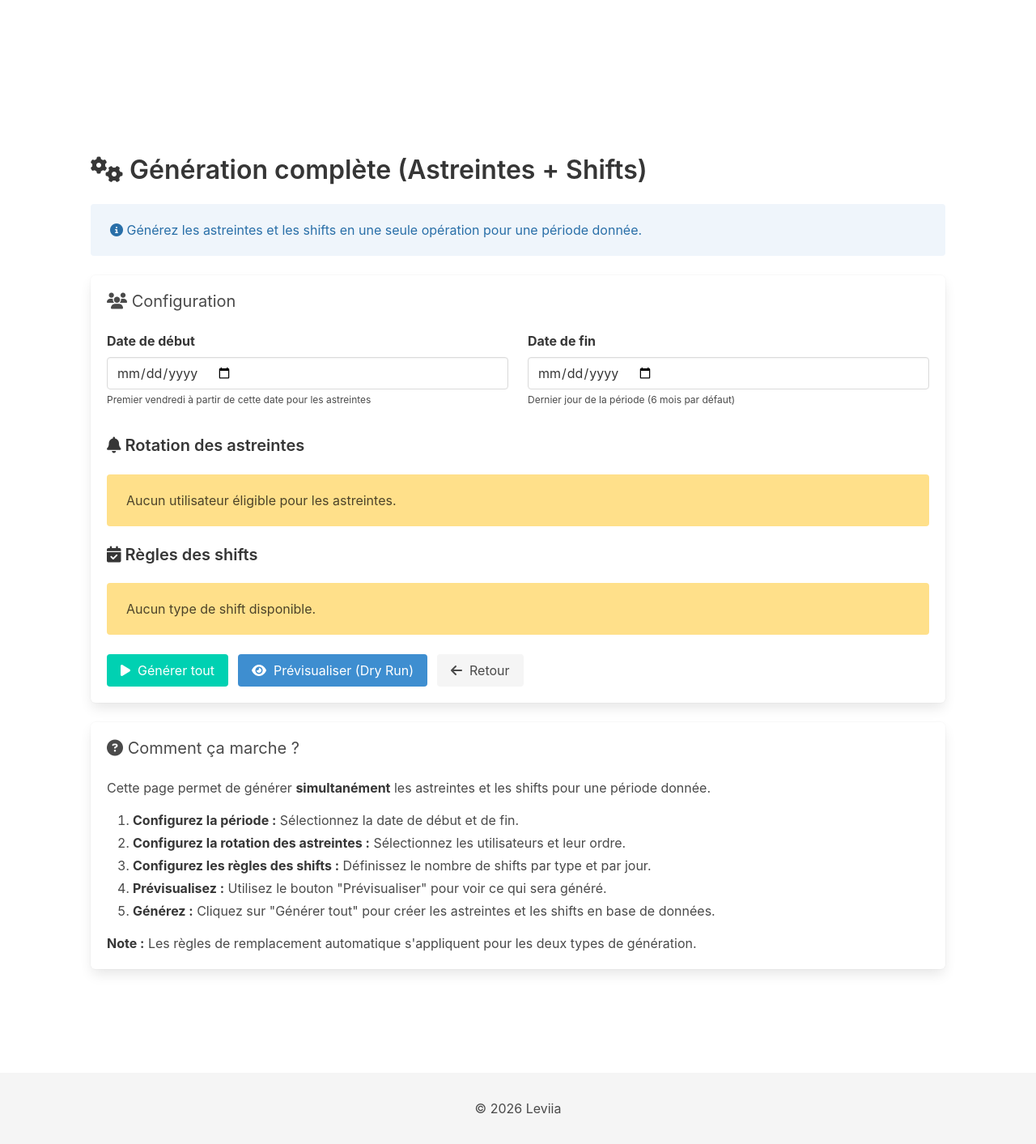
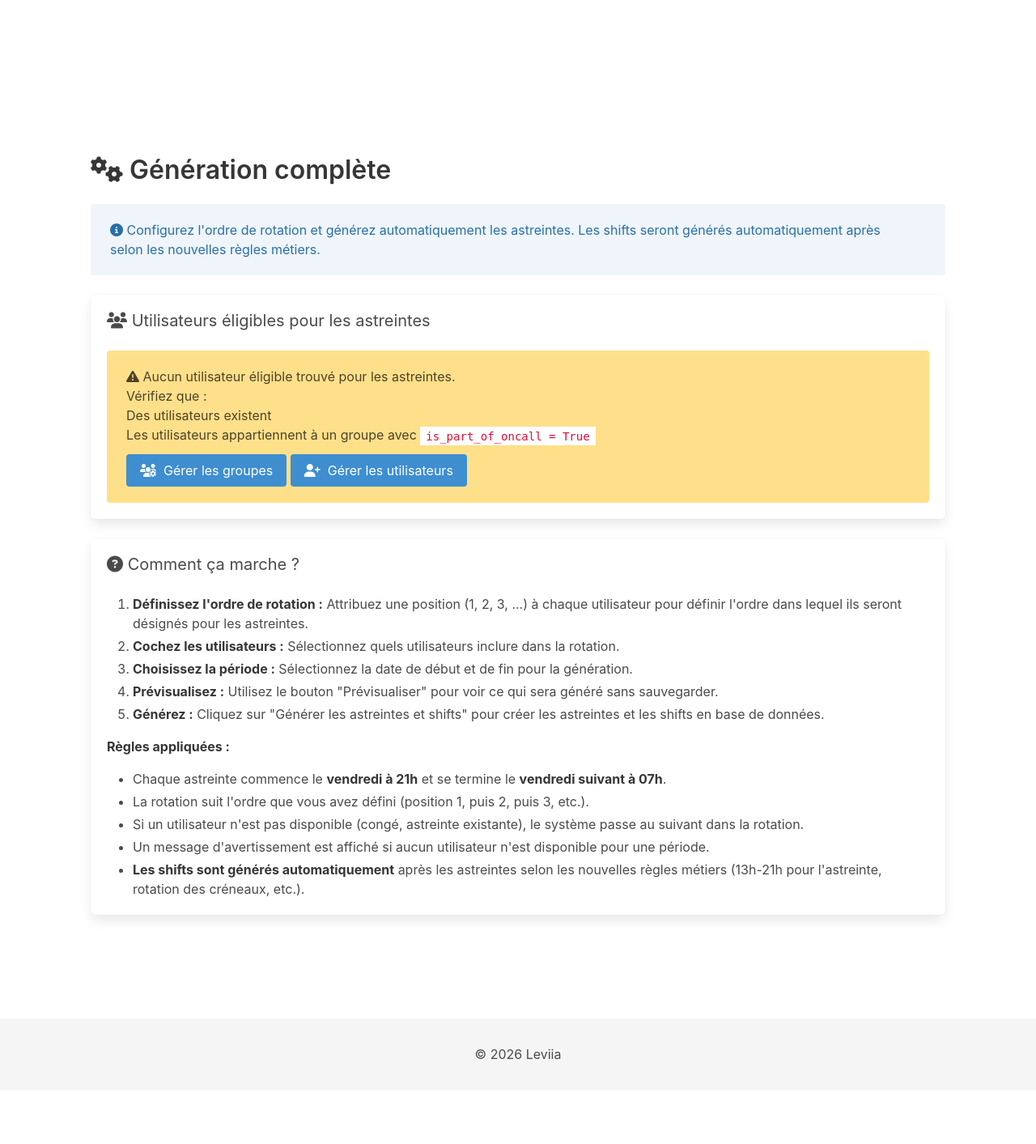
Before and after one commit to FoxOps/kairos, a Python web app: template app/templates/admin/automation/full.html in a window 1280 px wide. Shown: the part 52-1465 px from the top of the page at 81% size. After the commit the page ends 1361 px from the top, so only its background shows below. Run offline with Jinja, Linux system fonts and the light colour scheme; the template is opened without the code that fills it, so the values that code supplies are empty.

Commit message:
feat(admin/automation): simplification de l'interface d'automatisation
MODIFICATIONS :
1. Suppression de la partie Shifts du dashboard admin
   - La génération des shifts est maintenant automatique après les astreintes
   - Plus besoin de configuration séparée pour les shifts

2. Dashboard simplifié avec seulement 3 options :
   - Astreintes (configuration et visualisation)
   - Génération complète (astreintes + shifts automatiques)
   - Rafraîchir Shifts (recalcul manuel)

3. Remplacement du contenu de /admin/automation/full
   - Contenu maintenant identique à /admin/automation/oncall
   - Génère les astreintes ET les shifts automatiquement
   - Bouton renommé : 'Générer les astreintes et shifts'
   - Description mise à jour pour indiquer que les shifts sont automatiques

4. Mise à jour de l'aide
   - Explication claire que les shifts sont générés automatiquement
   - Ajout d'une note sur le rafraîchissement manuel

ROUTES MODIFIÉES :
- automation_full : Simplifiée pour utiliser la même logique que automation_oncall
  mais avec génération automatique des shifts après

TEMPLATES MODIFIÉS :
- admin/automation/dashboard.html : Suppression de la box Shifts
- admin/automation/full.html : Remplacée par le contenu de oncall.html (adapté)

AVANTAGES :
✅ Interface plus simple et plus intuitive
✅ Moins de confusion (les shifts dépendent des astreintes)
✅ Génération automatique transparente
✅ Possibilité de rafraîchir manuellement si besoin

Co-authored-by: FoxOps <FoxOps@users.noreply.github.com>

```diff
--- a/app/templates/admin/automation/full.html
+++ b/app/templates/admin/automation/full.html
@@ -3,17 +3,73 @@
 {% block admin_content %}
 <section class="section">
     <div class="container">
-        <h1 class="title"><i class="fas fa-cogs" aria-hidden="true"></i> Génération complète (Astreintes + Shifts)</h1>
+        <h1 class="title"><i class="fas fa-cogs" aria-hidden="true"></i> Génération complète</h1>
 
         <div class="notification is-info is-light">
-            <p><i class="fas fa-info-circle"></i> Générez les astreintes et les shifts en une seule opération pour une période donnée.</p>
+            <p><i class="fas fa-info-circle"></i> Configurez l'ordre de rotation et générez automatiquement les astreintes. Les shifts seront générés automatiquement après selon les nouvelles règles métiers.</p>
         </div>
 
         <div class="box">
-            <h2 class="subtitle"><i class="fas fa-users" aria-hidden="true"></i> Configuration</h2>
+            <h2 class="subtitle"><i class="fas fa-users" aria-hidden="true"></i> Utilisateurs éligibles pour les astreintes</h2>
+
+            {% if oncall_users %}
+            <div class="notification is-success is-light">
+                <p>{{ oncall_users|length }} utilisateur(s) éligible(s) trouvé(s)</p>
+            </div>
 
             <form method="POST" action="{{ url_for('automation_full') }}">
                 <input type="hidden" name="action" value="generate">
+
+                <div class="field">
+                    <label class="label">Ordre de rotation</label>
+                    <div class="control">
+                        <p class="help">
+                            <strong>Définissez l'ordre de rotation</strong> en attribuant une position à chaque utilisateur.
+                            La rotation se fera dans l'ordre croissant des positions (1 = premier, 2 = deuxième, etc.).
+                        </p>
+
+                        <div class="table-container">
+                            <table class="table is-fullwidth is-striped">
+                                <thead>
+                                    <tr>
+                                        <th>Position</th>
+                                        <th>Nom</th>
+                                        <th>Email</th>
+                                        <th>Groupe</th>
+                                        <th>Inclure dans la rotation</th>
+                                    </tr>
+                                </thead>
+                                <tbody>
+                                    {% for user in oncall_users %}
+                                    <tr>
+                                        <td>
+                                            <div class="control">
+                                                <input class="input" type="number" name="rotation_order_{{ user.id }}"
+                                                       value="{{ loop.index }}"
+                                                       min="1"
+                                                       max="{{ oncall_users|length }}"
+                                                       style="width: 60px;"
+                                                       required>
+                                            </div>
+                                        </td>
+                                        <td>{{ user.name }}</td>
+                                        <td>{{ user.email }}</td>
+                                        <td>{{ user.group.name if user.group else 'N/A' }}</td>
+                                        <td>
+                                            <div class="control">
+                                                <label class="checkbox">
+                                                    <input type="checkbox" name="rotation_order_{{ user.id }}" value="on" checked>
+                                                    Oui
+                                                </label>
+                                            </div>
+                                        </td>
+                                    </tr>
+                                    {% endfor %}
+                                </tbody>
+                            </table>
+                        </div>
+                    </div>
+                </div>
 
                 <div class="columns">
                     <div class="column is-half">
@@ -23,7 +79,7 @@
                                 <input class="input" type="date" name="start_date"
                                        value="{{ start_date_default.strftime('%Y-%m-%d') }}" required>
                             </div>
-                            <p class="help">Premier vendredi à partir de cette date pour les astreintes</p>
+                            <p class="help">Premier vendredi à partir de cette date</p>
                         </div>
                     </div>
                     <div class="column is-half">
@@ -38,98 +94,10 @@
                     </div>
                 </div>
 
-                <h3 class="title is-5 mt-5"><i class="fas fa-bell" aria-hidden="true"></i> Rotation des astreintes</h3>
-
-                {% if oncall_users %}
-                <div class="field">
-                    <label class="label">Ordre de rotation</label>
-                    <div class="control">
-                        <p class="help">Sélectionnez les utilisateurs à inclure dans la rotation des astreintes.</p>
-
-                        <div class="table-container">
-                            <table class="table is-fullwidth is-striped">
-                                <thead>
-                                    <tr>
-                                        <th>Position</th>
-                                        <th>Nom</th>
-                                        <th>Email</th>
-                                        <th>Groupe</th>
-                                        <th>Dans la rotation</th>
-                                    </tr>
-                                </thead>
-                                <tbody>
-                                    {% for user in oncall_users %}
-                                    <tr>
-                                        <td>{{ loop.index }}</td>
-                                        <td>{{ user.name }}</td>
-                                        <td>{{ user.email }}</td>
-                                        <td>{{ user.group.name if user.group else 'N/A' }}</td>
-                                        <td>
-                                            <div class="control">
-                                                <label class="checkbox">
-                                                    <input type="checkbox" name="rotation_order_{{ user.id }}" value="on" checked>
-                                                    Inclure
-                                                </label>
-                                            </div>
-                                        </td>
-                                    </tr>
-                                    {% endfor %}
-                                </tbody>
-                            </table>
-                        </div>
-                    </div>
-                </div>
-                {% else %}
-                <div class="notification is-warning">
-                    <p>Aucun utilisateur éligible pour les astreintes.</p>
-                </div>
-                {% endif %}
-
-                <h3 class="title is-5 mt-5"><i class="fas fa-calendar-check" aria-hidden="true"></i> Règles des shifts</h3>
-
-                {% if shift_types %}
-                <div class="notification is-info is-light">
-                    <p>Définissez le nombre de shifts de chaque type pour chaque jour de la semaine.</p>
-                </div>
-
-                <div class="table-container">
-                    <table class="table is-fullwidth is-bordered">
-                        <thead>
-                            <tr>
-                                <th>Jour</th>
-                                {% for shift_type in shift_types %}
-                                <th>{{ shift_type.label }}</th>
-                                {% endfor %}
-                            </tr>
-                        </thead>
-                        <tbody>
-                            {% for day in ['monday', 'tuesday', 'wednesday', 'thursday', 'friday'] %}
-                            <tr>
-                                <td><strong>{{ day|capitalize }}</strong></td>
-                                {% for shift_type in shift_types %}
-                                <td>
-                                    <div class="control">
-                                        <input class="input" type="number" name="{{ day }}_{{ shift_type.name }}"
-                                               value="{{ shift_rules.daily_requirements[day][shift_type.name] if shift_rules.daily_requirements[day] and shift_type.name in shift_rules.daily_requirements[day] else 0 }}"
-                                               min="0" max="10" style="width: 80px;">
-                                    </div>
-                                </td>
-                                {% endfor %}
-                            </tr>
-                            {% endfor %}
-                        </tbody>
-                    </table>
-                </div>
-                {% else %}
-                <div class="notification is-warning">
-                    <p>Aucun type de shift disponible.</p>
-                </div>
-                {% endif %}
-
                 <div class="field is-grouped mt-5">
                     <div class="control">
                         <button type="submit" class="button is-primary">
-                            <i class="fas fa-play"></i>&nbsp; Générer tout
+                            <i class="fas fa-play"></i>&nbsp; Générer les astreintes et shifts
                         </button>
                     </div>
                     <div class="control">
@@ -144,20 +112,43 @@
                     </div>
                 </div>
             </form>
+
+            {% else %}
+            <div class="notification is-warning">
+                <p><i class="fas fa-exclamation-triangle"></i> Aucun utilisateur éligible trouvé pour les astreintes.</p>
+                <p>Vérifiez que :</p>
+                <ul>
+                    <li>Des utilisateurs existent</li>
+                    <li>Les utilisateurs appartiennent à un groupe avec <code>is_part_of_oncall = True</code></li>
+                </ul>
+                <a class="button is-info mt-3" href="{{ url_for('list_groups') }}">
+                    <i class="fas fa-users-cog"></i>&nbsp; Gérer les groupes
+                </a>
+                <a class="button is-info mt-3" href="{{ url_for('list_users') }}">
+                    <i class="fas fa-user-plus"></i>&nbsp; Gérer les utilisateurs
+                </a>
+            </div>
+            {% endif %}
         </div>
 
         <div class="box mt-5">
             <h2 class="subtitle"><i class="fas fa-question-circle" aria-hidden="true"></i> Comment ça marche ?</h2>
             <div class="content">
-                <p>Cette page permet de générer <strong>simultanément</strong> les astreintes et les shifts pour une période donnée.</p>
-                <ol class="mt-4">
-                    <li><strong>Configurez la période :</strong> Sélectionnez la date de début et de fin.</li>
-                    <li><strong>Configurez la rotation des astreintes :</strong> Sélectionnez les utilisateurs et leur ordre.</li>
-                    <li><strong>Configurez les règles des shifts :</strong> Définissez le nombre de shifts par type et par jour.</li>
-                    <li><strong>Prévisualisez :</strong> Utilisez le bouton "Prévisualiser" pour voir ce qui sera généré.</li>
-                    <li><strong>Générez :</strong> Cliquez sur "Générer tout" pour créer les astreintes et les shifts en base de données.</li>
+                <ol>
+                    <li><strong>Définissez l'ordre de rotation :</strong> Attribuez une position (1, 2, 3, ...) à chaque utilisateur pour définir l'ordre dans lequel ils seront désignés pour les astreintes.</li>
+                    <li><strong>Cochez les utilisateurs :</strong> Sélectionnez quels utilisateurs inclure dans la rotation.</li>
+                    <li><strong>Choisissez la période :</strong> Sélectionnez la date de début et de fin pour la génération.</li>
+                    <li><strong>Prévisualisez :</strong> Utilisez le bouton "Prévisualiser" pour voir ce qui sera généré sans sauvegarder.</li>
+                    <li><strong>Générez :</strong> Cliquez sur "Générer les astreintes et shifts" pour créer les astreintes et les shifts en base de données.</li>
                 </ol>
-                <p class="mt-4"><strong>Note :</strong> Les règles de remplacement automatique s'appliquent pour les deux types de génération.</p>
+                <p class="mt-4"><strong>Règles appliquées :</strong></p>
+                <ul>
+                    <li>Chaque astreinte commence le <strong>vendredi à 21h</strong> et se termine le <strong>vendredi suivant à 07h</strong>.</li>
+                    <li>La rotation suit l'ordre que vous avez défini (position 1, puis 2, puis 3, etc.).</li>
+                    <li>Si un utilisateur n'est pas disponible (congé, astreinte existante), le système passe au suivant dans la rotation.</li>
+                    <li>Un message d'avertissement est affiché si aucun utilisateur n'est disponible pour une période.</li>
+                    <li><strong>Les shifts sont générés automatiquement</strong> après les astreintes selon les nouvelles règles métiers (13h-21h pour l'astreinte, rotation des créneaux, etc.).</li>
+                </ul>
             </div>
         </div>
     </div>
```
Also changed, not shown: app/routes/admin.py (+30 -31 lines), app/templates/admin/automation/dashboard.html (+4 -21 lines).
